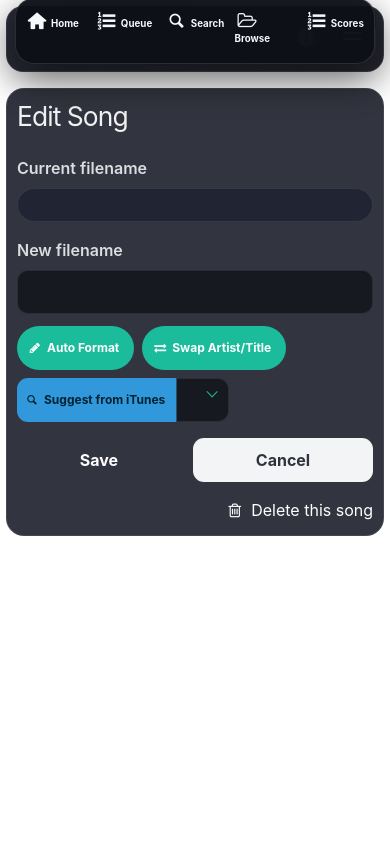
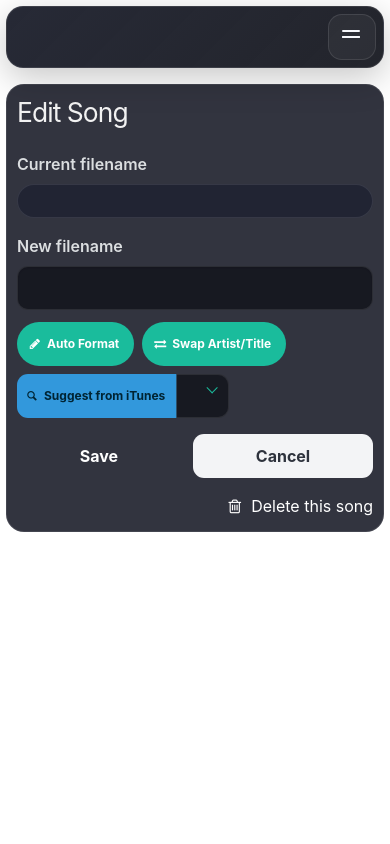
Before and after one commit to Micpi/KaraoPi, a Python web app: template pikaraoke/templates/edit.html in a window 390 px wide. Run offline with Jinja, Linux system fonts and the light colour scheme; the template is opened without the code that fills it, so the values that code supplies are empty; some libraries are stand-ins or nearby versions.

Commit message:
v1.23.34

```diff
--- a/pikaraoke/static/custom.css
+++ b/pikaraoke/static/custom.css
@@ -1129,6 +1129,248 @@ input[type="range"] {
   .navbar-main-links .navbar-item { min-height: 41px; flex-direction: row; gap: 3px; }
 }
 
+/* iPhone navigation: compact header and themed hamburger panel. */
+@media screen and (max-width: 768px) {
+  body {
+    padding-bottom: env(safe-area-inset-bottom) !important;
+  }
+
+  .app-shell > .navbar {
+    position: relative;
+    min-height: 62px;
+    padding: 6px;
+    border-radius: 17px;
+  }
+
+  .navbar-brand {
+    min-height: 48px;
+  }
+
+  .navbar-brand > .navbar-logo {
+    min-height: 48px;
+    padding: 3px 6px 3px 3px !important;
+  }
+
+  .navbar-logo-mark {
+    width: 42px;
+    height: 42px;
+    flex-basis: 42px;
+  }
+
+  .navbar-logo-copy strong {
+    max-width: 44vw;
+    overflow: hidden;
+    font-size: .92rem;
+    text-overflow: ellipsis;
+    white-space: nowrap;
+  }
+
+  .navbar-logo-copy small {
+    display: block;
+    font-size: .54rem;
+  }
+
+  .navbar-mobile-info {
+    display: none;
+  }
+
+  .navbar-burger {
+    position: relative;
+    order: 3;
+    display: block;
+    width: 46px;
+    height: 46px;
+    flex: 0 0 46px;
+    margin: 0 1px 0 auto;
+    border: 1px solid rgba(255, 255, 255, .11);
+    border-radius: 14px;
+    background: rgba(255, 255, 255, .045);
+    color: white;
+    transition: background .2s ease, border-color .2s ease, transform .2s ease;
+  }
+
+  .navbar-burger:hover,
+  .navbar-burger.is-active {
+    border-color: color-mix(in srgb, var(--karaopi-primary) 55%, white 10%);
+    background: color-mix(in srgb, var(--karaopi-primary) 20%, transparent);
+  }
+
+  .navbar-burger.is-active {
+    transform: rotate(90deg);
+  }
+
+  .navbar-burger span {
+    left: 13px;
+    width: 18px;
+    height: 2px;
+    border-radius: 4px;
+    transition: transform .22s ease, opacity .18s ease, top .22s ease;
+  }
+
+  .app-shell .navbar-menu {
+    position: absolute;
+    top: calc(100% + 8px);
+    right: 0;
+    left: 0;
+    z-index: 70;
+    display: none !important;
+    min-height: 0;
+    padding: 9px;
+    overflow: hidden;
+    border: 1px solid rgba(255, 255, 255, .11);
+    border-radius: 18px;
+    background:
+      linear-gradient(145deg, rgba(28, 31, 45, .98), rgba(14, 16, 24, .98)) !important;
+    box-shadow: 0 22px 55px rgba(0, 0, 0, .52);
+    backdrop-filter: blur(24px);
+    -webkit-backdrop-filter: blur(24px);
+    transform-origin: top center;
+  }
+
+  .app-shell .navbar-menu.is-active {
+    position: absolute;
+    top: calc(100% + 8px);
+    display: block !important;
+    padding: 9px;
+    border: 1px solid rgba(255, 255, 255, .11);
+    background:
+      linear-gradient(145deg, rgba(28, 31, 45, .98), rgba(14, 16, 24, .98)) !important;
+    box-shadow: 0 22px 55px rgba(0, 0, 0, .52);
+    animation: navbar-panel-in .2s ease-out both;
+  }
+
+  .navbar-main-links {
+    position: static;
+    display: grid;
+    grid-template-columns: repeat(2, minmax(0, 1fr));
+    gap: 6px;
+    width: auto;
+    height: auto;
+    margin: 0;
+    padding: 0;
+    border: 0;
+    border-radius: 0;
+    background: transparent;
+    box-shadow: none;
+    backdrop-filter: none;
+  }
+
+  .navbar-main-links .navbar-item {
+    display: flex;
+    flex-direction: row;
+    justify-content: flex-start;
+    gap: 9px;
+    min-height: 52px;
+    padding: 9px 12px !important;
+    border: 1px solid rgba(255, 255, 255, .055);
+    border-radius: 13px;
+    background: rgba(255, 255, 255, .028);
+    font-size: .78rem;
+    line-height: 1.1;
+  }
+
+  .navbar-main-links .navbar-item:hover {
+    background: rgba(255, 255, 255, .065) !important;
+  }
+
+  .navbar-main-links .navbar-item.is-active {
+    border-color: color-mix(in srgb, var(--karaopi-primary) 42%, transparent);
+    background: color-mix(in srgb, var(--karaopi-primary) 22%, transparent) !important;
+  }
+
+  .navbar-main-links .navbar-item i {
+    width: 24px;
+    margin: 0;
+    font-size: 1.08rem;
+    text-align: center;
+  }
+
+  .navbar-main-links .navbar-item.is-active::after {
+    top: 12px;
+    right: 7px;
+    bottom: 12px;
+    left: auto;
+    width: 3px;
+    height: auto;
+    border-radius: 4px;
+    background: white;
+  }
+
+  .app-shell .navbar-menu.is-active .navbar-end,
+  .navbar-end {
+    position: static;
+    display: grid;
+    grid-template-columns: 1fr;
+    gap: 6px;
+    margin-top: 8px;
+    padding: 8px 0 0;
+    border: 0;
+    border-top: 1px solid var(--kp-border);
+    border-radius: 0;
+    background: transparent;
+    box-shadow: none;
+  }
+
+  .navbar-end .navbar-item,
+  .navbar-settings {
+    width: 100%;
+    min-height: 46px;
+    justify-content: flex-start;
+    padding: 8px 12px !important;
+    border: 1px solid rgba(255, 255, 255, .055);
+    border-radius: 12px;
+    background: rgba(255, 255, 255, .028);
+    font-size: .76rem;
+  }
+
+  .navbar-settings span {
+    position: static;
+    width: auto;
+    height: auto;
+    clip: auto;
+  }
+}
+
+@keyframes navbar-panel-in {
+  from {
+    opacity: 0;
+    transform: translateY(-7px) scale(.985);
+  }
+  to {
+    opacity: 1;
+    transform: translateY(0) scale(1);
+  }
+}
+
+@media screen and (max-width: 360px) {
+  .navbar-main-links {
+    grid-template-columns: 1fr;
+  }
+
+  .navbar-main-links .navbar-item {
+    min-height: 45px;
+  }
+
+  .navbar-logo-copy small {
+    display: none;
+  }
+}
+
+@media screen and (max-width: 768px) and (orientation: landscape) {
+  body {
+    padding-bottom: env(safe-area-inset-bottom) !important;
+  }
+
+  .app-shell .navbar-menu.is-active {
+    max-height: calc(var(--visual-viewport-height, 100dvh) - 86px);
+    overflow-y: auto;
+  }
+
+  .navbar-main-links {
+    grid-template-columns: repeat(3, minmax(0, 1fr));
+  }
+}
+
 .score-explanation p:last-child {
   margin-bottom: 0;
 }
--- a/pikaraoke/version.py
+++ b/pikaraoke/version.py
@@ -1 +1 @@
-__version__ = "1.23.33"  # {x-release-please-version}
+__version__ = "1.23.34"  # {x-release-please-version}
```
